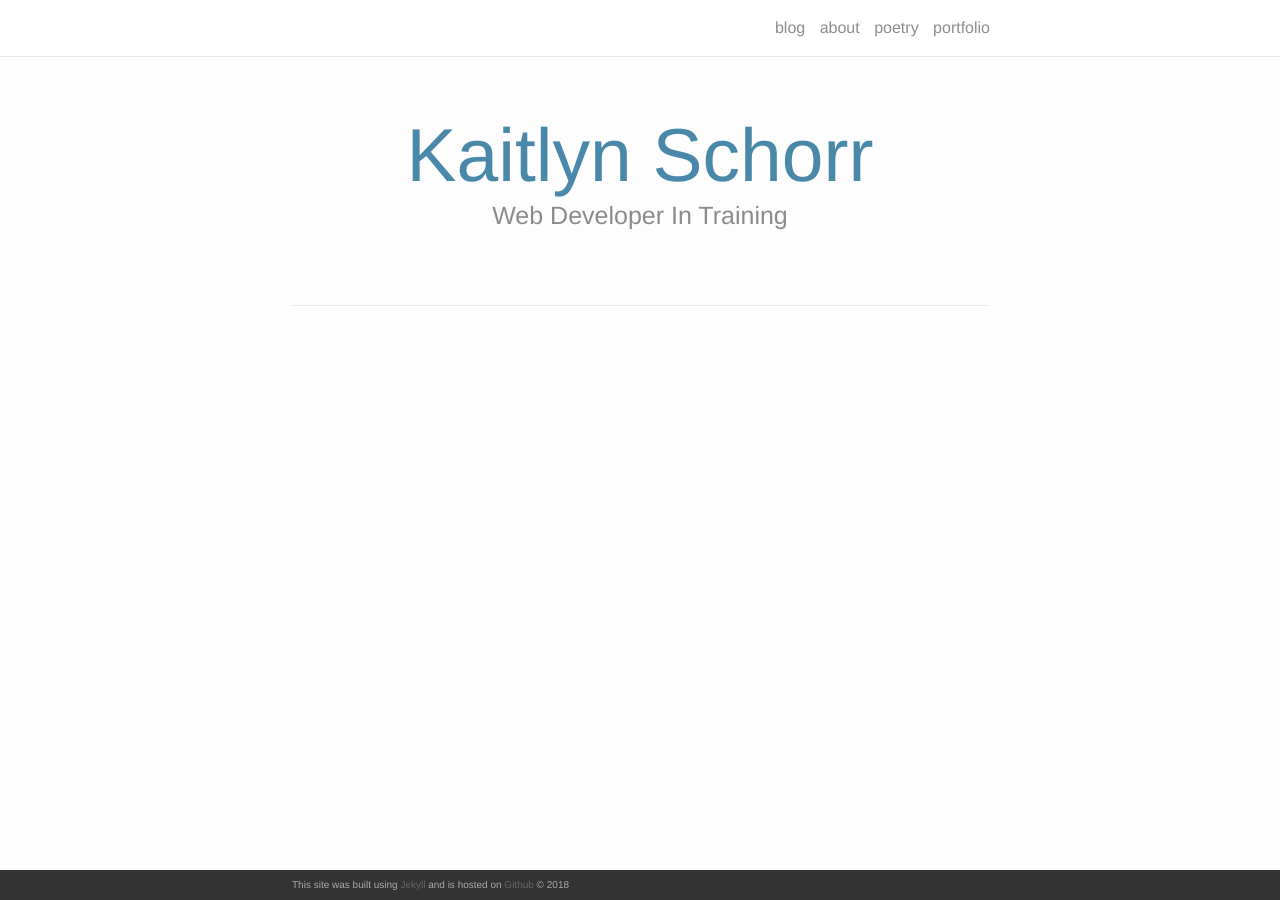
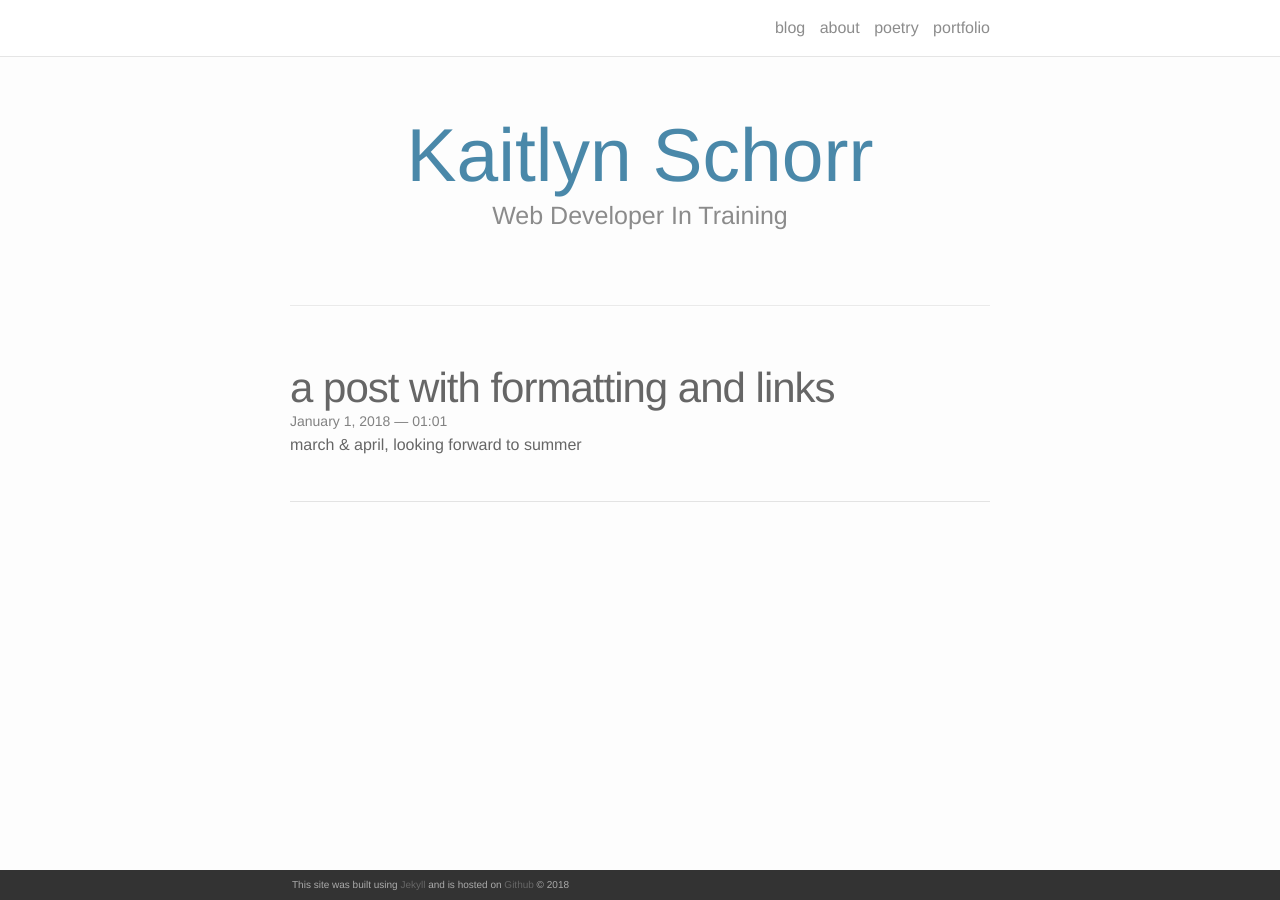
Before and after one commit to kait-schorr/kait-schorr.github.io, a Jekyll site: the page built from index.html, in a window 1280 px wide. Built offline with Jekyll 4.4.1, drawn with Linux system fonts in a browser that asks for light colours; nearby versions of some CDN libraries; the list of posts is cut into pages by our own code; a file with an impossible date is left out.

Commit message:
Update 2015-03-15-title.markdown

```diff
--- a/_posts/2015-03-15-title.markdown
+++ b/_posts/2015-03-15-title.markdown
@@ -1,7 +1,7 @@
 ---
 layout: post
 title: a post with formatting and links
-date: {}
+date: {2018-01-01 01:01:01}
 description: 'march & april, looking forward to summer'
 published: true
 ---
```
